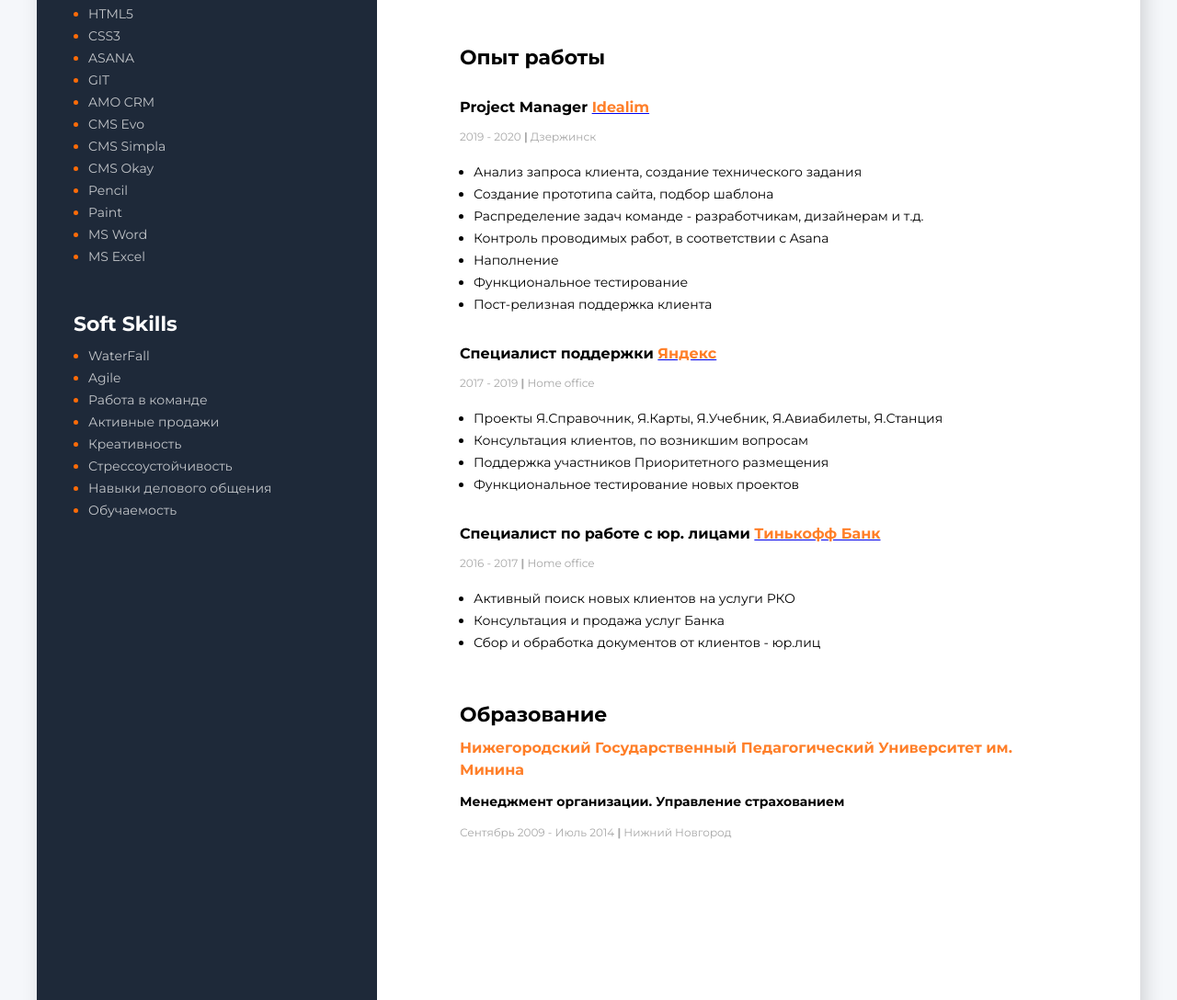
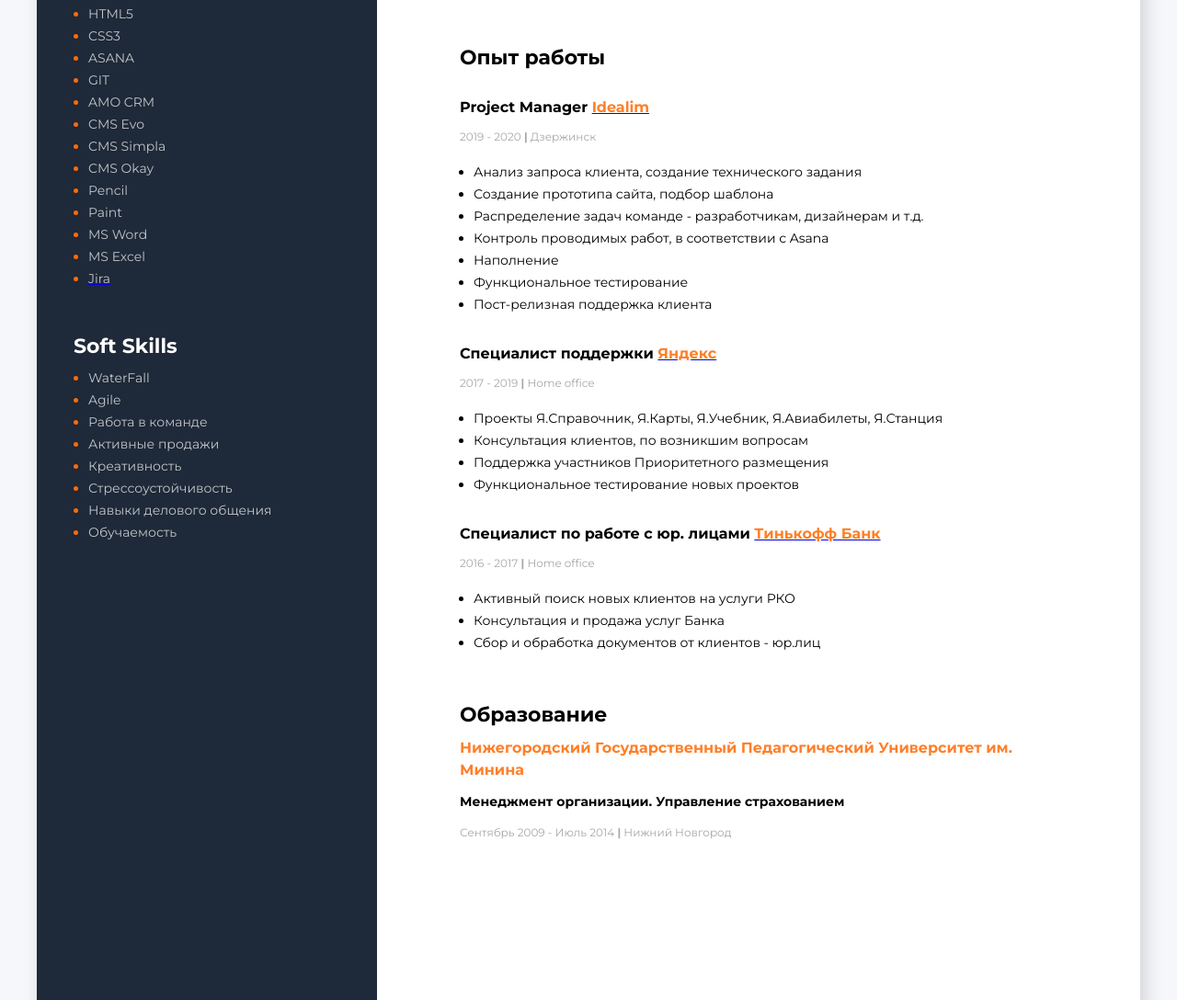
Before and after one commit to Kaban4ikoff/Kaban4ikoff.github.io, a plain HTML site: page index.html in a window 1280 px wide. Shown: the part 677-1765 px from the top of the page at 92% size. Drawn offline with Linux system fonts and the light colour scheme.

Commit message:
Update index.html

```diff
--- a/index.html
+++ b/index.html
@@ -49,6 +49,8 @@
                             <li class="tech-skills-item"><span class="tech-skills-text">MS Word</span>
                             </li>
                             <li class="tech-skills-item"><span class="tech-skills-text">MS Excel</span>
+                            </li>
+                            <li class="tech-skills-item"><a href="./jiraser.png"><span class="tech-skills-text">Jira</span></a>
                             </li>
                         </ul>
                 </div>
```
